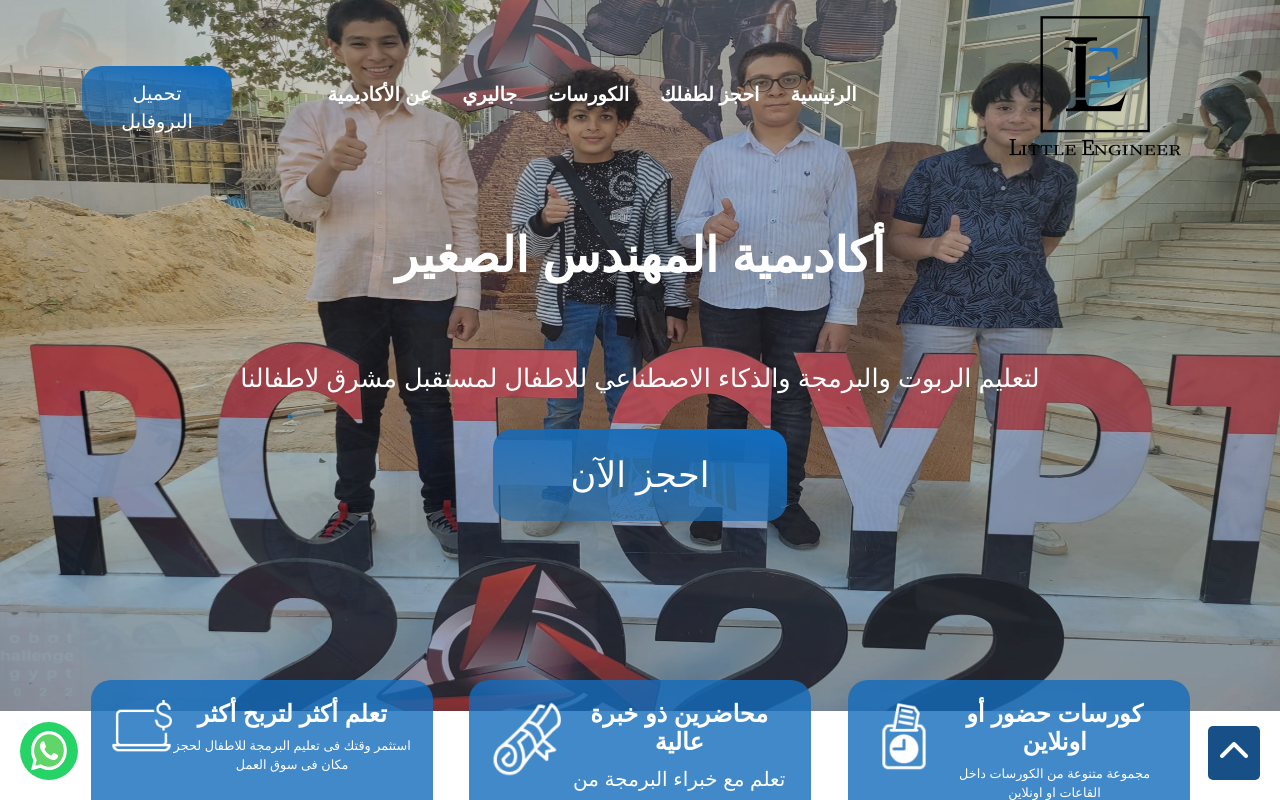
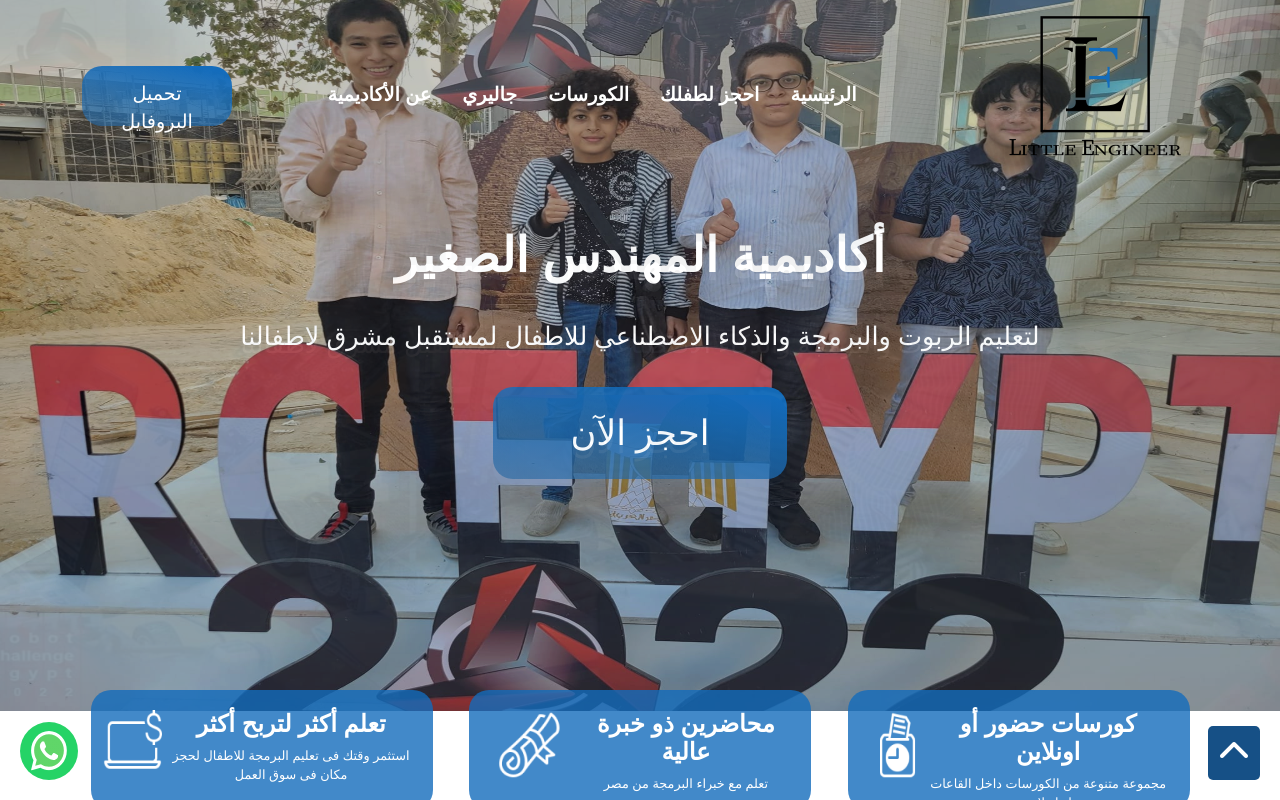
Before and after one commit to Core-Technology-Solutions/LE.Academy, an Angular app in the folder ClientSide/: page / in a window 1280 px wide. Shown: the top 800 px of the page. Built offline with nearby package versions, Linux system fonts and the light colour scheme.

Commit message:
resizing boxes & shifting header

```diff
--- a/ClientSide/src/app/Components/boxes/boxes.component.html
+++ b/ClientSide/src/app/Components/boxes/boxes.component.html
@@ -22,7 +22,7 @@
       </div>
       <div class="box-img">
         <img
-          class="img-fluid"
+          class="img-fluid mx-3"
           src="../../../assets/icons/Graduation-Scroll.png"
           alt=""
         />
@@ -36,7 +36,7 @@
       </div>
       <div class="box-img">
         <img
-          class="img-fluid"
+          class="img-fluid mx-2"
           src="../../../assets/icons/MacBook-Money.png"
           alt=""
         />
--- a/ClientSide/src/app/Components/boxes/boxes.component.scss
+++ b/ClientSide/src/app/Components/boxes/boxes.component.scss
@@ -17,7 +17,7 @@
   background: rgba(19, 108, 188, 0.80);
   color: #ffffff;
   width: 30%;
-  height: 140px;
+  height: 120px;
   border-radius: 20px;
   padding: 20px 20px;
 }
@@ -32,14 +32,14 @@
 }
 
 .box-info p {
-  font-size: 0.8rem;
+  font-size: 0.8rem !important;
   font-weight: 500;
   font-family: 'Poppins', sans-serif;
 }
 
-.box-img {
-  width: 90px;
-  height: 90px;
+.box-img img {
+  width: 70px;
+  height: 70px;
 }
 
 @media (max-width: 991px) {
--- a/ClientSide/src/app/Components/header/header.component.html
+++ b/ClientSide/src/app/Components/header/header.component.html
@@ -56,7 +56,7 @@
           alt="..."
         />
         <div class="carousel-caption">
-          <h1 class="py-2">أكاديمية المهندس الصغير</h1>
+          <h1 class="my-3">أكاديمية المهندس الصغير</h1>
           <p class="py-3">
             لتعليم الربوت والبرمجة والذكاء الاصطناعي للاطفال لمستقبل مشرق
             لاطفالنا
--- a/ClientSide/src/app/Components/header/header.component.scss
+++ b/ClientSide/src/app/Components/header/header.component.scss
@@ -24,7 +24,6 @@
   font-size: 3rem;
   font-weight: 700;
   font-family: 'Poppins', sans-serif;
-  margin-bottom: 50px;
 }
 
 .carousel-caption p {
```
